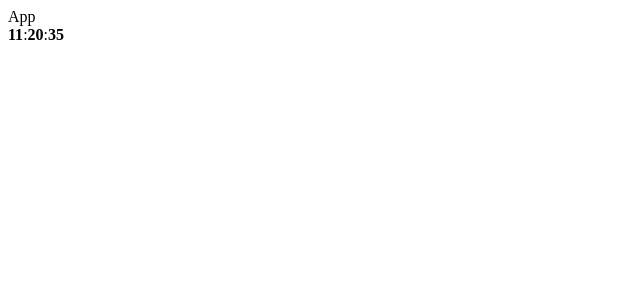
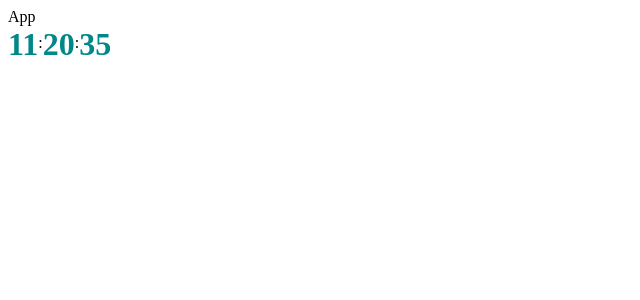
Before and after one commit to jonifen/demo-repo, a React (Vite) app: page / in a window 1280 px wide. Shown: the top 300 px of the page, without its empty margins (0-640 px from the left). Built offline with nearby package versions, Linux system fonts and the light colour scheme.

Commit message:
Change styling of clock

```diff
--- a/src/clock.jsx
+++ b/src/clock.jsx
@@ -1,6 +1,16 @@
 import React, { useMemo } from "react";
 
 export const Clock = () => {
+  const numberStyles = {
+    "font-weight": "bold",
+    color: "#008788",
+    "font-size": "2rem",
+  };
+
+  const separatorStyles = {
+    "padding-top": "0.5rem",
+  };
+
   const now = new Date();
   const padNumber = (num) => {
     const padded = `00${num}`;
@@ -9,12 +19,12 @@ export const Clock = () => {
   };
 
   return (
-    <div>
-      <span style={{ "font-weight": "bold" }}>{padNumber(now.getHours())}</span>
-      <span>:</span>
-      <span style={{ "font-weight": "bold" }}>{padNumber(now.getMinutes())}</span>
-      <span>:</span>
-      <span style={{ "font-weight": "bold" }}>{padNumber(now.getSeconds())}</span>
+    <div style={{ display: "flex", flexDirection: "row" }}>
+      <div style={numberStyles}>{padNumber(now.getHours())}</div>
+      <div style={separatorStyles}>:</div>
+      <div style={numberStyles}>{padNumber(now.getMinutes())}</div>
+      <div style={separatorStyles}>:</div>
+      <div style={numberStyles}>{padNumber(now.getSeconds())}</div>
     </div>
   );
 };
```
